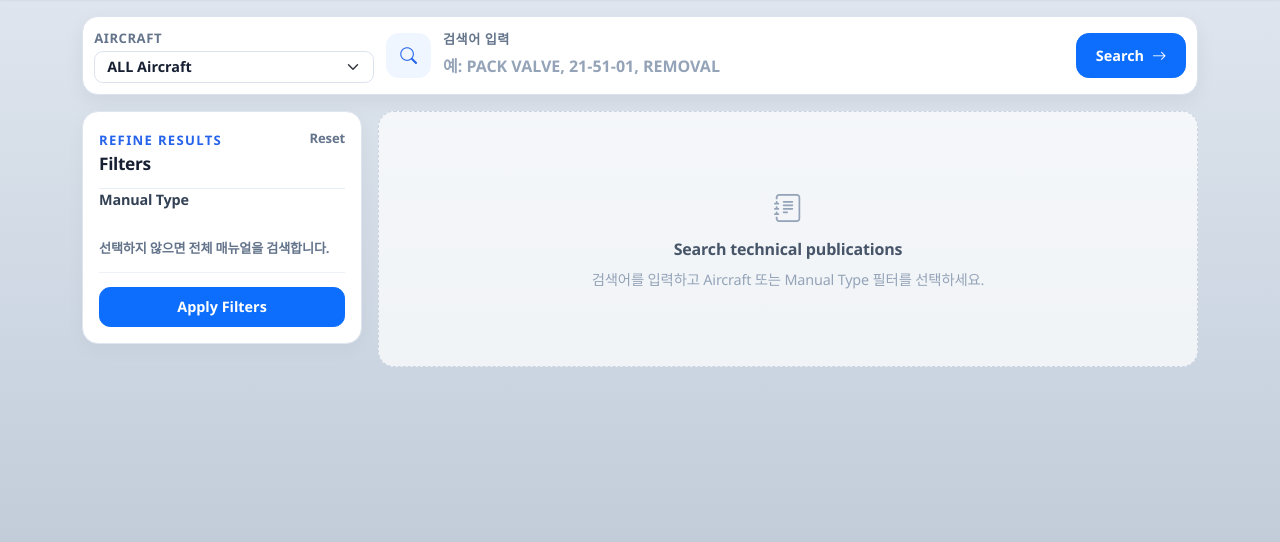
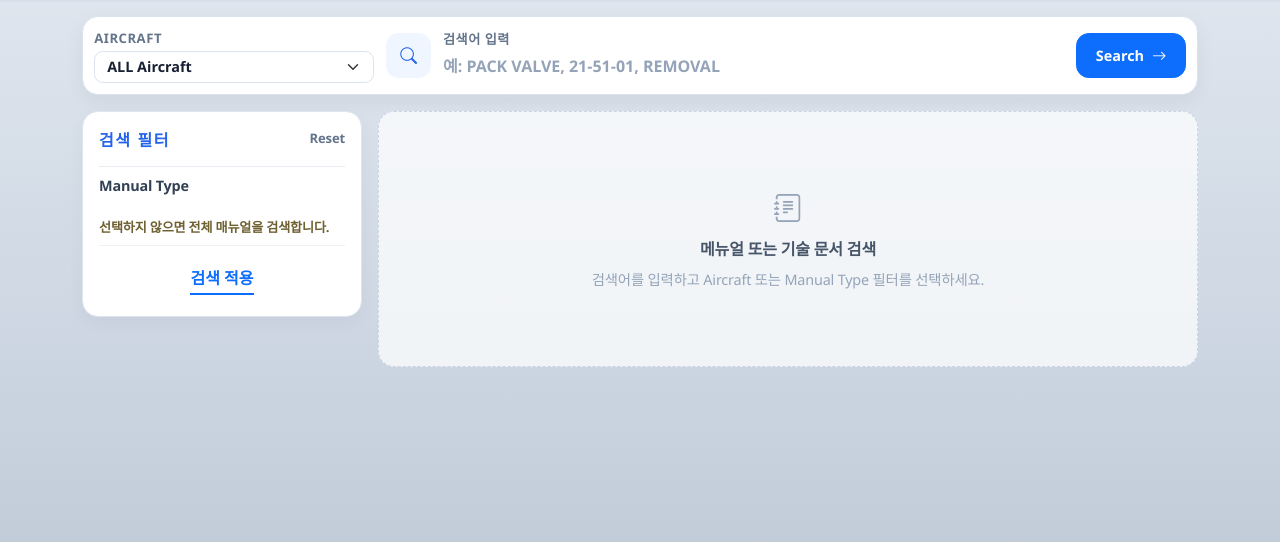
Before and after one commit to qndydfl/aircraft_maintenance, a Django app: template templates/manuals/manual_search.html in a window 1280 px wide. Shown: the part 68-610 px from the top of the page. Run offline with Django 5.2, Linux system fonts and the light colour scheme; the template is opened without the code that fills it, so the values that code supplies are empty; parts of the project's set-up code (start-up, migrations or seed data) failed here and were passed over.

Commit message:
search text 수정

```diff
--- a/static/css/manual_search.css
+++ b/static/css/manual_search.css
@@ -561,19 +561,10 @@ body.manual-search-page .app-container {
 .manual-filter-eyebrow,
 .manual-results-eyebrow {
     color: #2563eb;
-    font-size: var(--manual-search-text-xs);
+    font-size: var(--manual-search-text-base);
     font-weight: 900;
     letter-spacing: 0.1em;
     text-transform: uppercase;
-}
-
-.manual-filter-heading h3,
-.manual-results-heading h3 {
-    margin: 0.16rem 0 0;
-    color: #172033;
-    font-size: 1.08rem;
-    font-weight: 900;
-    letter-spacing: -0.02em;
 }
 
 .manual-filter-reset {
@@ -587,8 +578,8 @@ body.manual-search-page .app-container {
 
 .manual-filter-section {
     min-width: 0;
-    margin: 0;
-    padding: 0.9rem 0;
+    margin-top: 0.5rem;
+    padding: 0.5rem 0;
     border: 0;
     border-bottom: 1px solid #edf1f6;
 }
@@ -630,18 +621,35 @@ body.manual-search-page .manual-filter-section > .form-label {
 }
 
 .manual-search-filter-panel .manual-type-help {
-    color: #64748b;
+    color: #6e6031;
     font-size: var(--manual-search-text-xs);
     font-weight: 650;
 }
 
+.manual-search-filter-panel .manual-filter-apply {
+    display: flex;
+    justify-content: center;
+}
 .manual-filter-apply {
+    display: flex;
+    align-items: center;
+    justify-content: center;
+    text-align: center;
     width: 100%;
     min-height: 2.45rem;
     margin-top: 0.9rem;
-    border-radius: 0.7rem;
-    font-size: var(--manual-search-text-sm) !important;
+
+    font-size: var(--manual-search-text-base) !important;
     font-weight: 850;
+
+    border: none !important;
+    background: transparent;
+}
+
+.manual-filter-apply span {
+    color: var(--bs-primary);
+    border-bottom: 2px solid var(--bs-primary);
+    padding-bottom: 2px;
 }
 
 .manual-filter-mobile-toggle { display: none; }
--- a/templates/manuals/manual_search.html
+++ b/templates/manuals/manual_search.html
@@ -3,7 +3,7 @@
 {% load manual_extras %}
 
 {% block css %}
-<link rel="stylesheet" href="{% static 'css/manual_search.css' %}?v=20261113-c5">
+<link rel="stylesheet" href="{% static 'css/manual_search.css' %}?v=20261113-c6">
 {% endblock css %}
 
 {% block js %}
@@ -81,8 +81,7 @@ manual-search-page
             aria-label="Manual search filters">
             <div class="manual-filter-heading">
                 <div>
-                    <span class="manual-filter-eyebrow">Refine results</span>
-                    <h3>Filters</h3>
+                    <span class="manual-filter-eyebrow">검색 필터</span>
                 </div>
                 <a href="{% url 'manual_search' %}{% if query %}?q={{ query|urlencode }}{% endif %}"
                     class="manual-filter-reset">Reset</a>
@@ -115,8 +114,8 @@ manual-search-page
                 </div>
             </fieldset>
 
-            <button type="submit" class="btn btn-primary manual-filter-apply">
-                Apply Filters
+            <button type="submit" class="manual-filter-apply">
+                <span>검색 적용</span>
             </button>
         </aside>
     </form>
@@ -125,7 +124,7 @@ manual-search-page
         {% if query %}
             <header class="manual-results-heading">
                 <div>
-                    <span class="manual-results-eyebrow">Search results</span>
+                    <span class="manual-results-eyebrow">검색 결과</span>
                 </div>
             </header>
 
@@ -219,7 +218,7 @@ manual-search-page
         {% else %}
             <div class="manual-search-empty-state manual-search-start-state">
                 <i class="bi bi-journal-text" aria-hidden="true"></i>
-                <strong>Search technical publications</strong>
+                <strong>메뉴얼 또는 기술 문서 검색</strong>
                 <span>검색어를 입력하고 Aircraft 또는 Manual Type 필터를 선택하세요.</span>
             </div>
         {% endif %}
```
Also changed, not shown: templates/dispatch/dispatch_search.html (+7 -8 lines).
